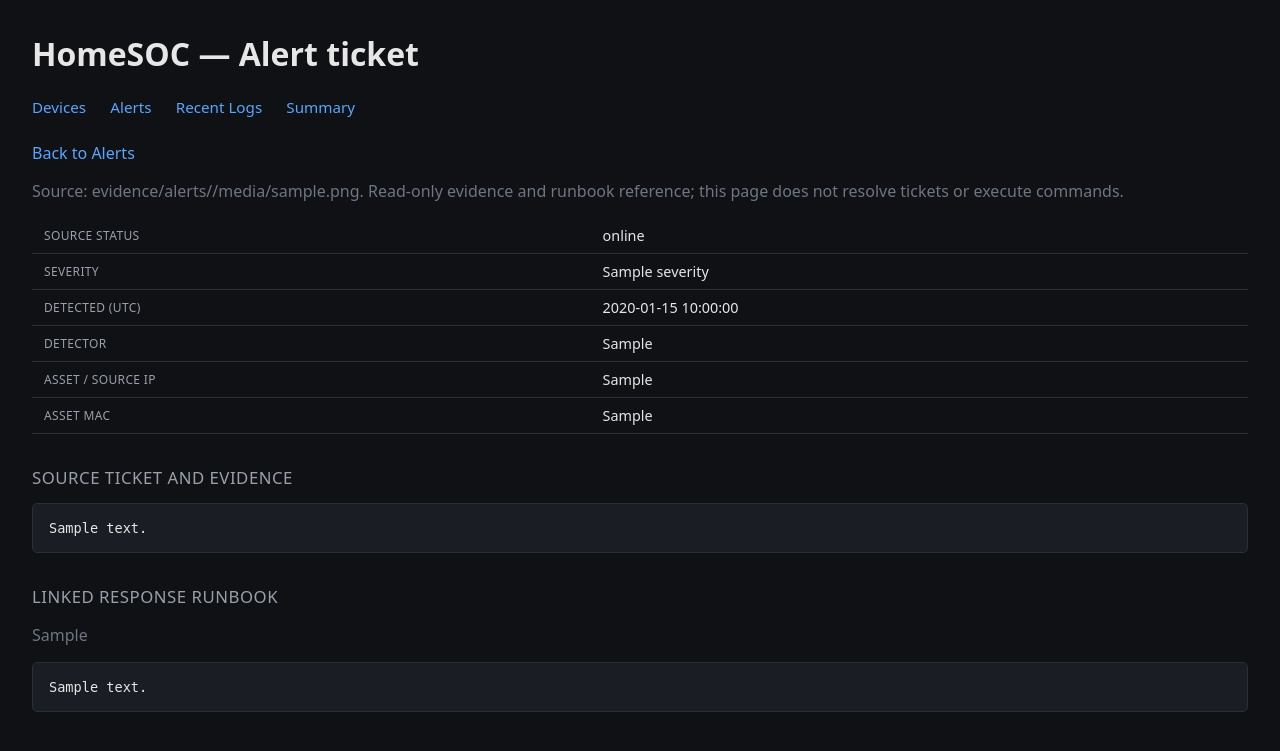
After one commit to BrandonHarrison2002/homesoc, a Flask app: template dashboard/templates/alert_detail.html in a window 1280 px wide. The commit adds this page. Shown: the top 751 px of the page. Run offline with Flask 3, Linux system fonts and the light colour scheme; the template is opened without the code that fills it: most values are stand-ins (such as "Sample title", 1, 10 or a date in 2020).

Commit message:
Add alert evidence and linked runbook view

```diff
--- a/dashboard/app.py
+++ b/dashboard/app.py
@@ -15,6 +15,8 @@ LOGS_DIR = Path("/var/log/remote")
 AUTH_LOG = Path("/var/log/auth.log")
 LOG_TAIL_BYTES = 65536
 LOG_TAIL_LINES = 200
+RUNBOOKS_DIR = PROJECT_ROOT / "docs" / "runbooks"
+MARKDOWN_LIMIT = 131072
 
 # anything last seen within this window is considered "online"
 ONLINE_WINDOW_MIN = 30
@@ -73,6 +75,8 @@ def get_alerts():
     if not ALERTS_DIR.exists():
         return alerts
     for ticket in sorted(ALERTS_DIR.glob("*.md"), reverse=True):
+        if ticket.is_symlink() or not ticket.is_file():
+            continue
         try:
             meta = parse_frontmatter(ticket.read_text())
         except OSError:
@@ -218,6 +222,22 @@ def read_log_tail(path):
     return list(reversed(lines[-LOG_TAIL_LINES:]))
 
 
+def read_markdown_text(path):
+    """Display a bounded amount of source text without rendering embedded HTML."""
+    with path.open(encoding="utf-8", errors="replace") as source:
+        text = source.read(MARKDOWN_LIMIT + 1)
+    return text[:MARKDOWN_LIMIT], len(text) > MARKDOWN_LIMIT
+
+
+def get_runbook_sources():
+    """Match a ticket's repository-relative reference to an existing local runbook."""
+    return {
+        f"docs/runbooks/{path.name}": path
+        for path in sorted(RUNBOOKS_DIR.glob("*.md"))
+        if path.is_file() and not path.is_symlink()
+    }
+
+
 # routes
 @app.route("/")
 def home():
@@ -272,6 +292,39 @@ def alerts():
     )
 
 
+@app.route("/alerts/<filename>")
+def alert_detail(filename):
+    ticket = ALERTS_DIR / filename
+    if (not filename.endswith(".md") or "\x00" in filename or ticket.is_symlink()
+            or ticket.resolve().parent != ALERTS_DIR.resolve() or not ticket.is_file()):
+        abort(404)
+    try:
+        text, truncated = read_markdown_text(ticket)
+    except OSError:
+        abort(403, description="The dashboard service cannot read this ticket.")
+    metadata = parse_frontmatter(text)
+    runbook_reference = metadata.get("runbook", "")
+    runbooks = get_runbook_sources()
+    runbook_text = ""
+    runbook_truncated = False
+    runbook_error = ""
+    if runbook_reference in runbooks:
+        try:
+            runbook_text, runbook_truncated = read_markdown_text(runbooks[runbook_reference])
+        except OSError:
+            runbook_error = "The linked runbook cannot be read. Check file permissions."
+    elif runbook_reference:
+        runbook_error = "The linked runbook is not an available local runbook."
+    else:
+        runbook_error = "This ticket has no linked runbook."
+    return render_template(
+        "alert_detail.html", filename=filename, metadata=metadata,
+        text=text, truncated=truncated, runbook_reference=runbook_reference,
+        runbook_text=runbook_text, runbook_truncated=runbook_truncated,
+        runbook_error=runbook_error, active="alerts",
+    )
+
+
 @app.route("/logs")
 def logs():
     sources = get_log_sources()
--- /dev/null
+++ b/dashboard/templates/alert_detail.html
@@ -0,0 +1,29 @@
+{% extends "base.html" %}
+{% block title %}Alert ticket{% endblock %}
+{% block heading %}Alert ticket{% endblock %}
+{% block content %}
+  <p><a class="device-link" href="{{ url_for('alerts') }}">Back to Alerts</a></p>
+  <p class="muted">Source: evidence/alerts/{{ filename }}. Read-only evidence and runbook reference; this page does not resolve tickets or execute commands.</p>
+  <table>
+    <tbody>
+      <tr><th scope="row">Source status</th><td>{{ metadata.get('status', '-') }}</td></tr>
+      <tr><th scope="row">Severity</th><td>{{ metadata.get('severity', '-') }}</td></tr>
+      <tr><th scope="row">Detected (UTC)</th><td>{{ metadata.get('detected_at', '-') }}</td></tr>
+      <tr><th scope="row">Detector</th><td>{{ metadata.get('detected_by', '-') }}</td></tr>
+      <tr><th scope="row">Asset / source IP</th><td>{{ metadata.get('asset_ip', metadata.get('source_ip', '-')) }}</td></tr>
+      <tr><th scope="row">Asset MAC</th><td>{{ metadata.get('asset_mac', '-') }}</td></tr>
+    </tbody>
+  </table>
+  <h2>Source ticket and evidence</h2>
+  {% if truncated %}<p class="empty">Preview limited to the first 131,072 characters. Read the source file for the full ticket.</p>{% endif %}
+  <pre class="log-lines">{{ text }}</pre>
+
+  <h2>Linked response runbook</h2>
+  {% if runbook_reference %}<p class="muted">{{ runbook_reference }}</p>{% endif %}
+  {% if runbook_error %}
+  <p class="empty">{{ runbook_error }}</p>
+  {% else %}
+  {% if runbook_truncated %}<p class="empty">Preview limited to the first 131,072 characters. Read the source file for the full runbook.</p>{% endif %}
+  <pre class="log-lines">{{ runbook_text }}</pre>
+  {% endif %}
+{% endblock %}
--- a/dashboard/templates/alerts.html
+++ b/dashboard/templates/alerts.html
@@ -10,7 +10,7 @@
   {% if alerts %}
   <table>
     <thead>
-      <tr><th>Status</th><th>Severity</th><th>Detected (UTC)</th><th>Rule</th><th>IP</th><th>MAC</th></tr>
+      <tr><th>Status</th><th>Severity</th><th>Detected (UTC)</th><th>Rule</th><th>IP</th><th>MAC</th><th>Ticket</th></tr>
     </thead>
     <tbody>
       {% for a in alerts %}
@@ -21,6 +21,7 @@
         <td>{{ a.get('detected_by', '-') }}</td>
         <td>{{ a.get('asset_ip', a.get('source_ip', '-')) }}</td>
         <td class="muted">{{ a.get('asset_mac', '-') }}</td>
+        <td><a class="device-link" href="{{ url_for('alert_detail', filename=a['filename']) }}">Open ticket</a></td>
       </tr>
       {% endfor %}
     </tbody>
--- a/dashboard/templates/host.html
+++ b/dashboard/templates/host.html
@@ -50,7 +50,7 @@
         <td>{{ alert.get('status', '-') }}</td>
         <td>{{ alert.get('severity', '-') }}</td>
         <td>{{ alert['match_basis'] }}</td>
-        <td>{{ alert['filename'] }}</td>
+        <td><a class="device-link" href="{{ url_for('alert_detail', filename=alert['filename']) }}">{{ alert['filename'] }}</a></td>
       </tr>
       {% endfor %}
     </tbody>
```
